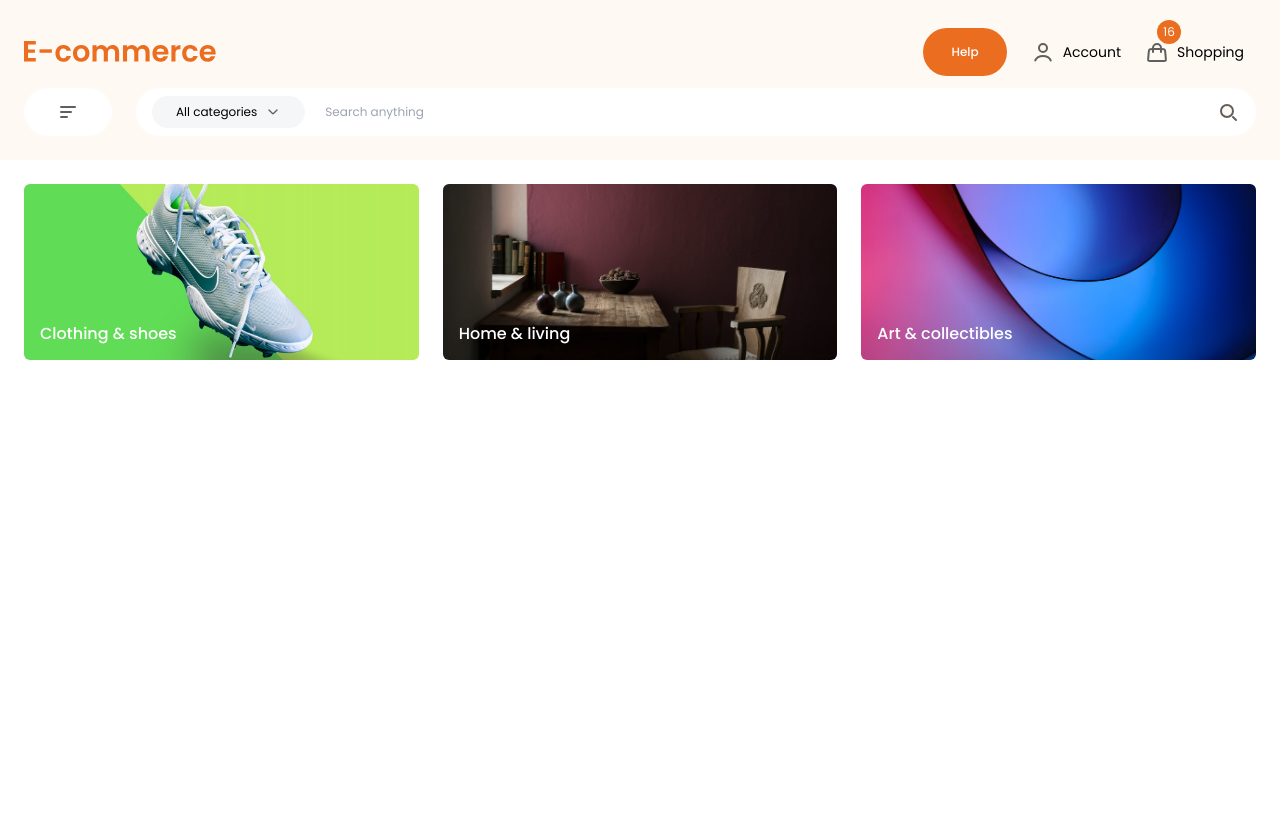
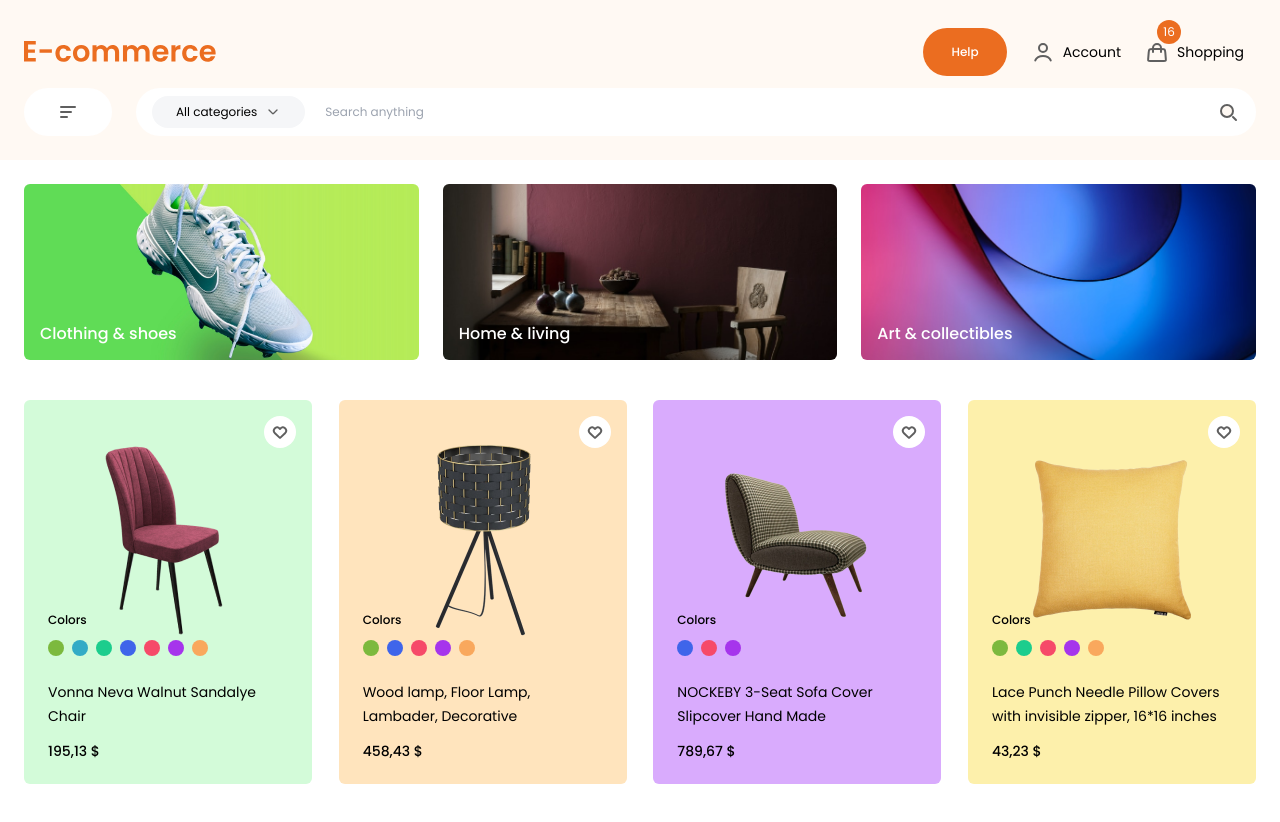
Before and after one commit to codi-Andre/e-commerce, a React (Vite) app: page / in a window 1280 px wide. Shown: the top 822 px of the page. Before the commit the page ends 800 px from the top, so only its background shows below. Built offline with nearby package versions, Linux system fonts and the light colour scheme.

Commit message:
feat: new product card component

```diff
--- /dev/null
+++ b/src/components/DotsNav.tsx
@@ -0,0 +1,33 @@
+interface DotsNavProps {
+  size?: "sm" | "md"
+  accessibilityCaption?: string[]
+}
+
+export function DotsNav({ size, accessibilityCaption }: DotsNavProps) {
+  return (
+    <div
+      className={`mt-6 flex gap-2 ${
+        size === "sm" ? "md:hidden" : "hidden md:block"
+      }`}
+    >
+      {accessibilityCaption?.map((caption) => (
+        <span
+          key={caption}
+          className={`
+            ${
+              size === "sm"
+                ? "p-[0.25rem] sm:hidden"
+                : "hidden p-[0.375rem] sm:block"
+            }
+            ${
+              caption === "slide2"
+                ? "border-design-third bg-design-third"
+                : "bg-design-gray-background"
+            } rounded-full  border-2 border-solid border-design-border`}
+        >
+          <span className="sr-only">{caption}</span>
+        </span>
+      ))}
+    </div>
+  )
+}
--- a/src/components/Header.tsx
+++ b/src/components/Header.tsx
@@ -18,7 +18,7 @@ const categoriesList = [
 export function Header() {
   return (
     <div className="bg-design-soft-background">
-      <header className="container px-4 pb-6 pr-6 pt-8 lg:px-6 lg:pt-7">
+      <header className="container px-4 pb-6 pt-8 lg:px-6 lg:pt-7">
         <div className="flex justify-between pr-3 2xl:gap-6">
           <img
             className="h-7 w-32 lg:h-12 lg:w-48"
--- a/src/components/Main.tsx
+++ b/src/components/Main.tsx
@@ -1,19 +1,73 @@
 import artImg from "../assets/categories-images/art.jpeg"
 import clothingImg from "../assets/categories-images/clothing.jpeg"
 import homeImg from "../assets/categories-images/home.jpeg"
+import chairImg from "../assets/productImages/chair.png"
+import lambaderImg from "../assets/productImages/lambader.png"
+import pillowImg from "../assets/productImages/pillow.png"
+import sofaImg from "../assets/productImages/sofa.png"
 import { CategoryCard } from "./CategoryCard"
+import { ColorPalette } from "./ColorPalette"
+import { DotsNav } from "./DotsNav"
+import { ProductCard } from "./ProductCard"
 
 export function Main() {
   return (
     <main className="">
       <section className="container">
-        <nav className="mx-4 my-6 flex flex-col gap-6 md:mx-6 lg:flex-row">
+        <div className="mx-4 mb-10 mt-6 flex flex-col gap-6 md:mx-6 lg:flex-row">
           <CategoryCard imagePath={clothingImg} title="Clothing & shoes" />
 
           <CategoryCard imagePath={homeImg} title="Home & living" />
 
           <CategoryCard imagePath={artImg} title="Art & collectibles" />
-        </nav>
+        </div>
+      </section>
+
+      <section className="container mb-12 flex flex-col items-center justify-center sm:flex-row sm:gap-6 md:justify-between md:px-6">
+        <div className="rounded-md bg-cards-1">
+          <ProductCard
+            imgPath={chairImg}
+            description="Vonna Neva Walnut Sandalye Chair"
+            price="195,13 $"
+            availableColors={
+              <ColorPalette green blue lightGreen orange pink purple skyBlue />
+            }
+          />
+        </div>
+
+        <div className="hidden rounded-md bg-cards-2 sm:block">
+          <ProductCard
+            imgPath={lambaderImg}
+            description="Wood lamp, Floor Lamp, Lambader, Decorative"
+            price="458,43 $"
+            availableColors={<ColorPalette green blue orange pink purple />}
+          />
+        </div>
+
+        <div className="hidden rounded-md bg-cards-3 lg:block">
+          <ProductCard
+            imgPath={sofaImg}
+            description="NOCKEBY 3-Seat Sofa Cover Slipcover Hand Made"
+            price="789,67 $"
+            availableColors={<ColorPalette blue pink purple />}
+          />
+        </div>
+
+        <div className="hidden rounded-md bg-cards-4 xl:block ">
+          <ProductCard
+            imgPath={pillowImg}
+            description="Lace Punch Needle Pillow Covers with invisible zipper, 16*16 inches"
+            price="43,23 $"
+            availableColors={
+              <ColorPalette green lightGreen pink purple orange />
+            }
+          />
+        </div>
+
+        <DotsNav
+          size="sm"
+          accessibilityCaption={["slide1", "slide2", "slide3", "slide4"]}
+        />
       </section>
     </main>
   )
--- /dev/null
+++ b/src/components/ProductCard.tsx
@@ -0,0 +1,45 @@
+import { ReactNode } from "react"
+import heartIcon from "../assets/icons/heart.svg"
+
+interface ProductCardProps {
+  imgPath?: string
+  productPage?: string
+  description?: string
+  price?: string
+  availableColors?: ReactNode
+}
+
+export function ProductCard({
+  description,
+  imgPath,
+  productPage = "",
+  price,
+  availableColors
+}: ProductCardProps) {
+  return (
+    <div
+      className="relative flex h-96 w-72 flex-col items-center gap-10 rounded-md p-6
+      2xl:h-[26.125rem] 2xl:w-[19.5rem] 2xl:gap-14"
+    >
+      <img className="mt-4 h-[12.5rem] w-[12.5rem]" src={imgPath} alt="" />
+
+      <a className="text-text6" href={productPage}>
+        {description}
+        <br />
+        <span className="absolute bottom-6 left-6 text-text5"> {price}</span>
+      </a>
+
+      <button
+        className="absolute right-4 top-4 rounded-full bg-white p-2"
+        aria-label="save to waiting list"
+      >
+        <img className="h-4 w-4" src={heartIcon} alt="" />
+      </button>
+
+      <p className="absolute bottom-32 left-6 flex flex-col gap-3 text-text2 2xl:bottom-36">
+        <span>Colors</span>
+        {availableColors}
+      </p>
+    </div>
+  )
+}
--- a/tailwind.config.js
+++ b/tailwind.config.js
@@ -92,6 +92,9 @@ export default {
       ]
     },
     extend: {
+      screens: {
+        "2xl": "1400px"
+      },
       colors: {
         design: {
           primary: "#EB6D20",
```
